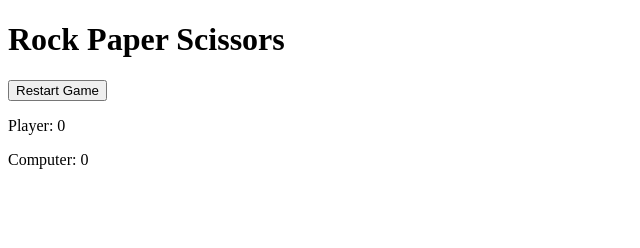
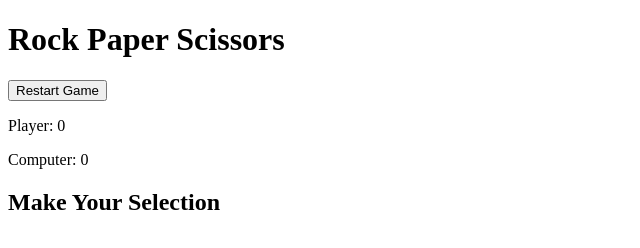
Before and after one commit to Cma-B/rps_javascript_cypress, a website: page src/index.html in a window 1280 px wide. Shown: the whole page, without its empty margins (0-640 px from the left). Drawn offline with Linux system fonts and the light colour scheme.

Commit message:
adds one line of test to display make your selection to the player and add the line to html file

```diff
--- a/src/index.html
+++ b/src/index.html
@@ -17,6 +17,7 @@
             <p id="score-2">Computer: 0</p>
         </div>
       </header>
+      <h2>Make Your Selection</h2>
   </div>
 
 </body>
```
Also changed, not shown: cypress/integration/userCanPlayRPS.feature.js (+1 -0 lines).
